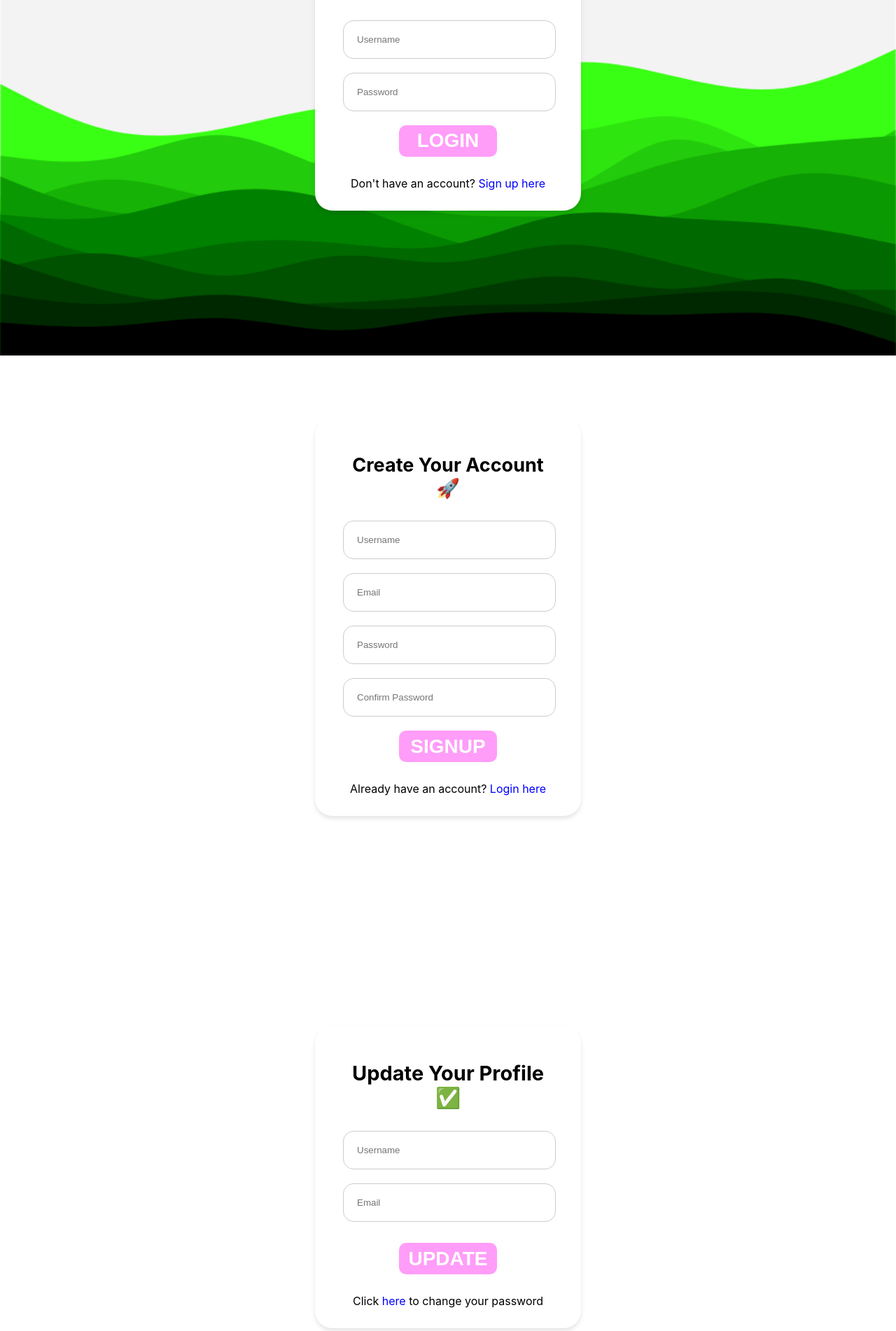
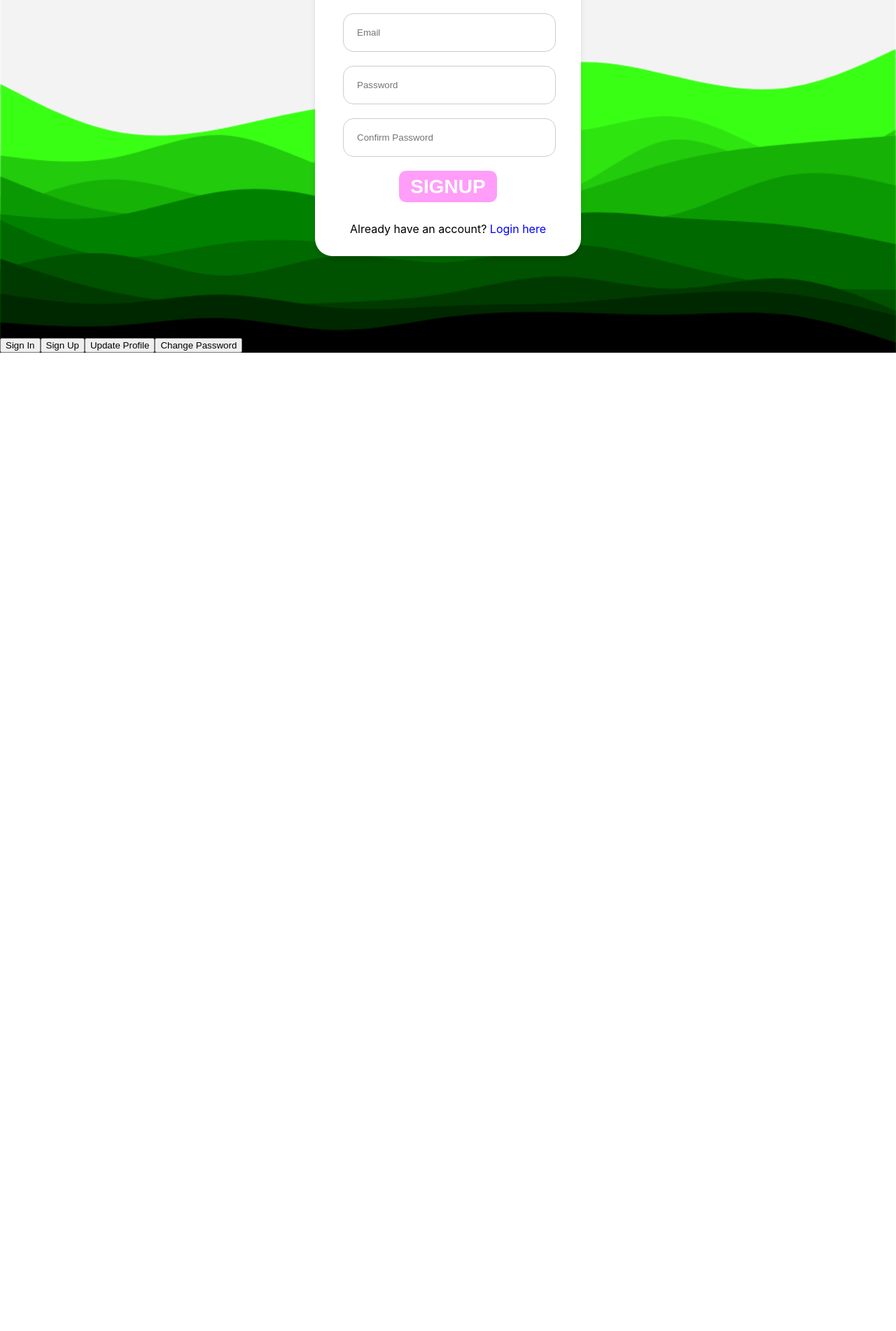
Before and after one commit to MultiPong/MultiPong, a React (Create React App) app in the folder frontend/: page / in a window 1280 px wide. Shown: the part 318-2220 px from the top of the page at 70% size. After the commit the page ends 822 px from the top, so only its background shows below. Built offline with nearby package versions, Linux system fonts and the light colour scheme.

Commit message:
finish functional navigation between pages

```diff
--- a/frontend/src/App.js
+++ b/frontend/src/App.js
@@ -1,3 +1,4 @@
+import React, { useState } from 'react';
 import './App.css';
 import ChangePassword from './components/ChangePassword.js';
 import SignIn from './components/SignIn.js';
@@ -5,12 +6,26 @@ import SignUp from './components/SignUp.js';
 import UpdateProfile from './components/UpdateProfile.js';
 
 function App() {
+  const [currentState, setCurrentState] = useState('signUp');
+
+  const changeState = (newState) => {
+    setCurrentState(newState);
+  };
+
   return (
-    <div class='AppContainer'>
-      <SignIn />
-      <SignUp />
-      <UpdateProfile />
-      <ChangePassword />
+    <div className='AppContainer'>
+      {currentState === 'signIn' && <SignIn changeState={changeState}/>}
+      {currentState === 'signUp' && <SignUp changeState={changeState}/>}
+      {currentState === 'updateProfile' && <UpdateProfile changeState={changeState}/>}
+      {currentState === 'changePassword' && <ChangePassword changeState={changeState}/>}
+
+
+
+      {/* Temporary buttons at the bottom of the screen for easy navigation, will be removed later on in the project*/}
+      <button onClick={() => changeState('signIn')}>Sign In</button>
+      <button onClick={() => changeState('signUp')}>Sign Up</button>
+      <button onClick={() => changeState('updateProfile')}>Update Profile</button>
+      <button onClick={() => changeState('changePassword')}>Change Password</button>
     </div>
   );
 }
--- a/frontend/src/components/ChangePassword.js
+++ b/frontend/src/components/ChangePassword.js
@@ -1,6 +1,6 @@
 import React from 'react';
 import './forms.css'
-function ChangePassword() {
+function ChangePassword({changeState}) {
   return (
     <div className="login-box">
       <div className="box">
@@ -15,7 +15,7 @@ function ChangePassword() {
           <input className='input' type="password" placeholder="Confirm Password" />
         </div>
         <button className="login-button">UPDATE</button>
-        <p>Click <a className='a' href="#">here</a> to go back</p>
+        <p>Click <a onClick={() => changeState('updateProfile')} className='a' href="#">here</a> to go back</p>
       </div>
     </div>
   );
--- a/frontend/src/components/SignIn.js
+++ b/frontend/src/components/SignIn.js
@@ -1,6 +1,6 @@
 import React from 'react';
 import './forms.css'
-function SignIn() {
+function SignIn({changeState}) {
   return (
     <div className="login-box">
       <div className="box">
@@ -12,7 +12,7 @@ function SignIn() {
           <input className='input' type="password" placeholder="Password" />
         </div>
         <button className="login-button">LOGIN</button>
-        <p>Don't have an account? <a className='a' href="#">Sign up here</a></p>
+        <p>Don't have an account? <a onClick={() => changeState('signUp')} className='a' href="#">Sign up here</a></p>
       </div>
     </div>
   );
--- a/frontend/src/components/SignUp.js
+++ b/frontend/src/components/SignUp.js
@@ -1,6 +1,6 @@
 import React from 'react';
 import './forms.css'
-function SignUp() {
+function SignUp({changeState}) {
   return (
     <div className="login-box">
       <div className="box">
@@ -18,7 +18,7 @@ function SignUp() {
           <input className='input' type="password" placeholder="Confirm Password" />
         </div>
         <button className="login-button">SIGNUP</button>
-        <p>Already have an account? <a className='a' href="#">Login here</a></p>
+        <p>Already have an account? <a onClick={() => changeState('signIn')} className='a' href="#">Login here</a></p>
       </div>
     </div>
   );
--- a/frontend/src/components/UpdateProfile.js
+++ b/frontend/src/components/UpdateProfile.js
@@ -1,6 +1,6 @@
 import React from 'react';
 import './forms.css'
-function UpdateProfile() {
+function UpdateProfile({changeState}) {
   return (
     <div className="login-box">
       <div className="box">
@@ -12,7 +12,7 @@ function UpdateProfile() {
           <input className='input' type="text" placeholder="Email" />
         </div>
         <button className="login-button">UPDATE</button>
-        <p>Click <a className='a' href="#">here</a> to change your password</p>
+        <p>Click <a onClick={() => changeState('changePassword')} className='a' href="#">here</a> to change your password</p>
       </div>
     </div>
   );
```
